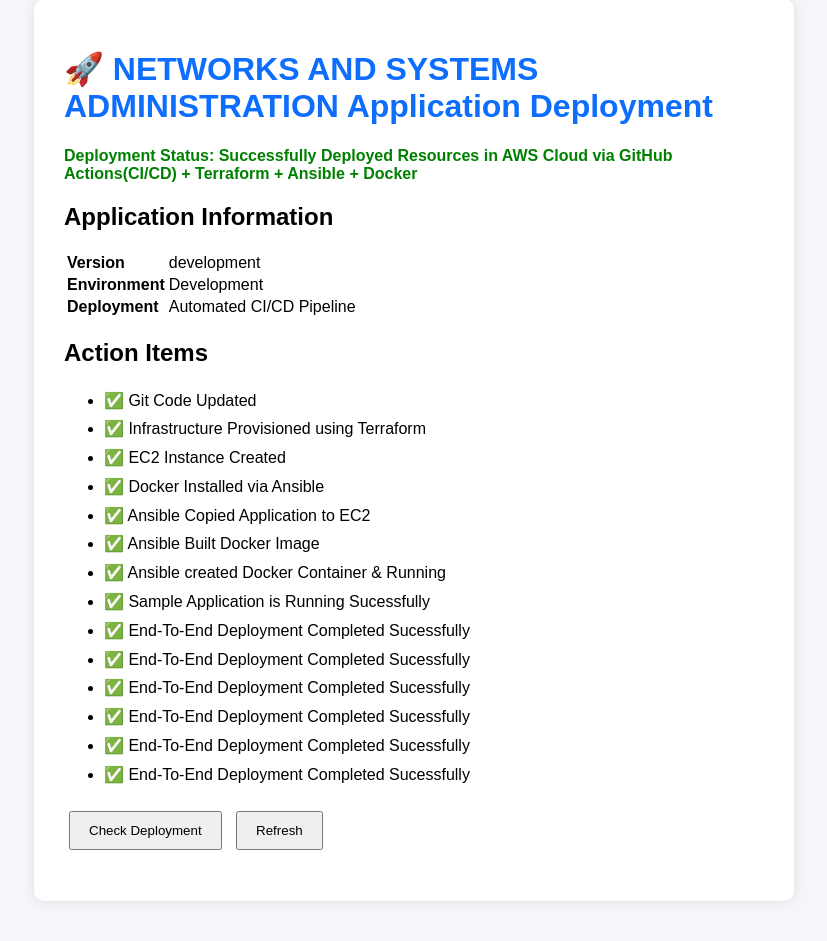
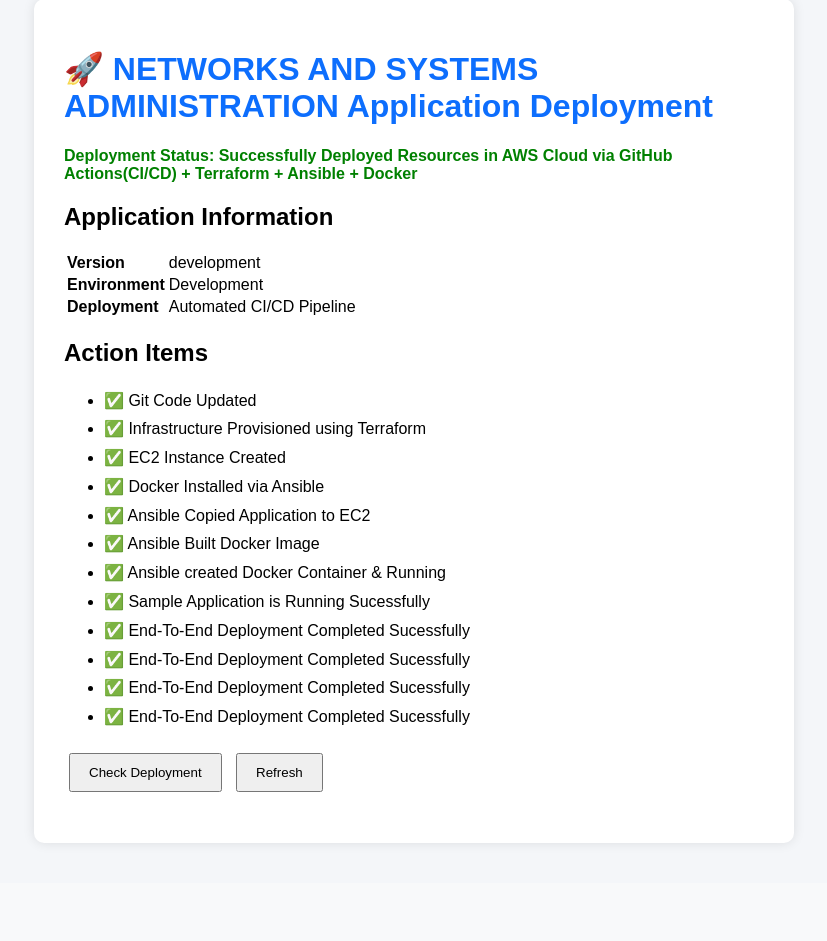
Before and after one commit to krishnazen27/nasadmin-project-repo, a Flask app: page / in a window 1280 px wide. Shown: the part 41-982 px from the top of the page, without its empty margins (226-1053 px from the left). After the commit the page ends 886 px from the top, so only its background shows below. Run offline with Flask 3, Linux system fonts and the light colour scheme.

Commit message:
code updated
code updated

```diff
--- a/ansible/roles/docker/files/webapp/templates/index.html
+++ b/ansible/roles/docker/files/webapp/templates/index.html
@@ -75,8 +75,6 @@
         <li>✅ End-To-End Deployment Completed Sucessfully</li>
         <li>✅ End-To-End Deployment Completed Sucessfully</li>
         <li>✅ End-To-End Deployment Completed Sucessfully</li>
-        <li>✅ End-To-End Deployment Completed Sucessfully</li>
-        <li>✅ End-To-End Deployment Completed Sucessfully</li>
     </ul>
 
     <button onclick="showMessage()">Check Deployment</button>
```
